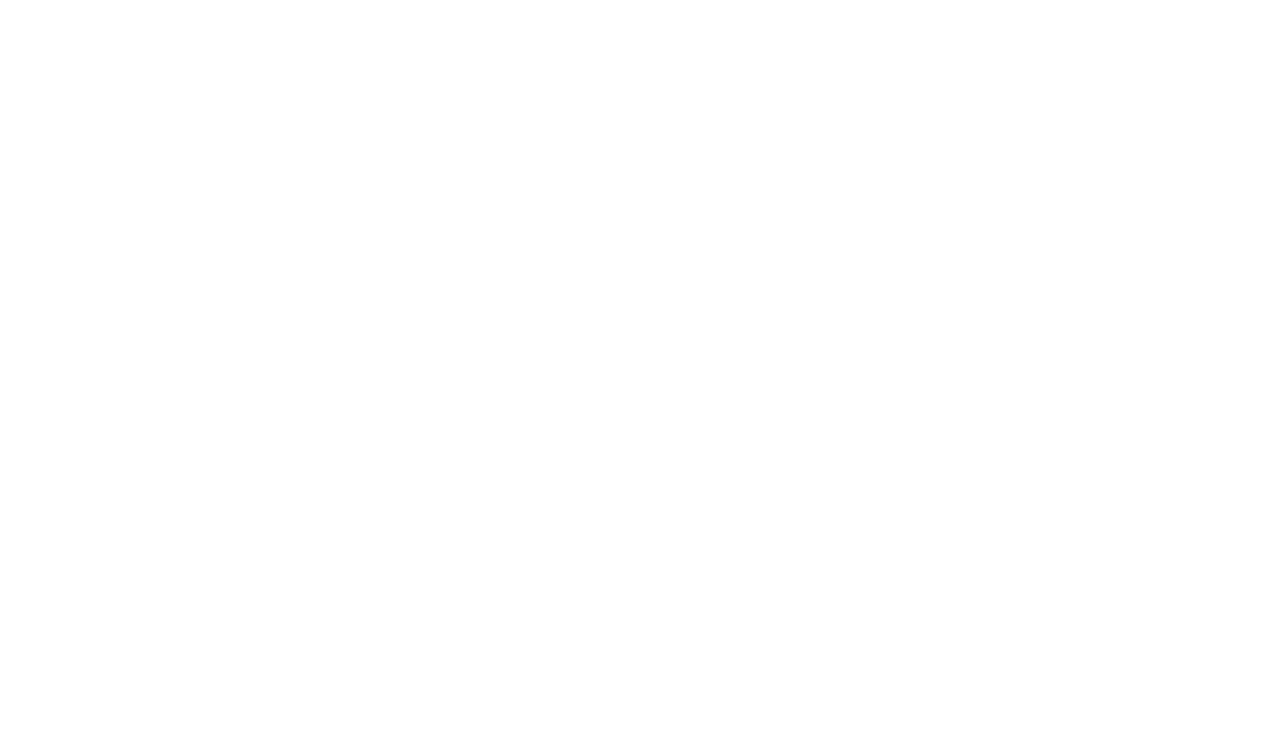
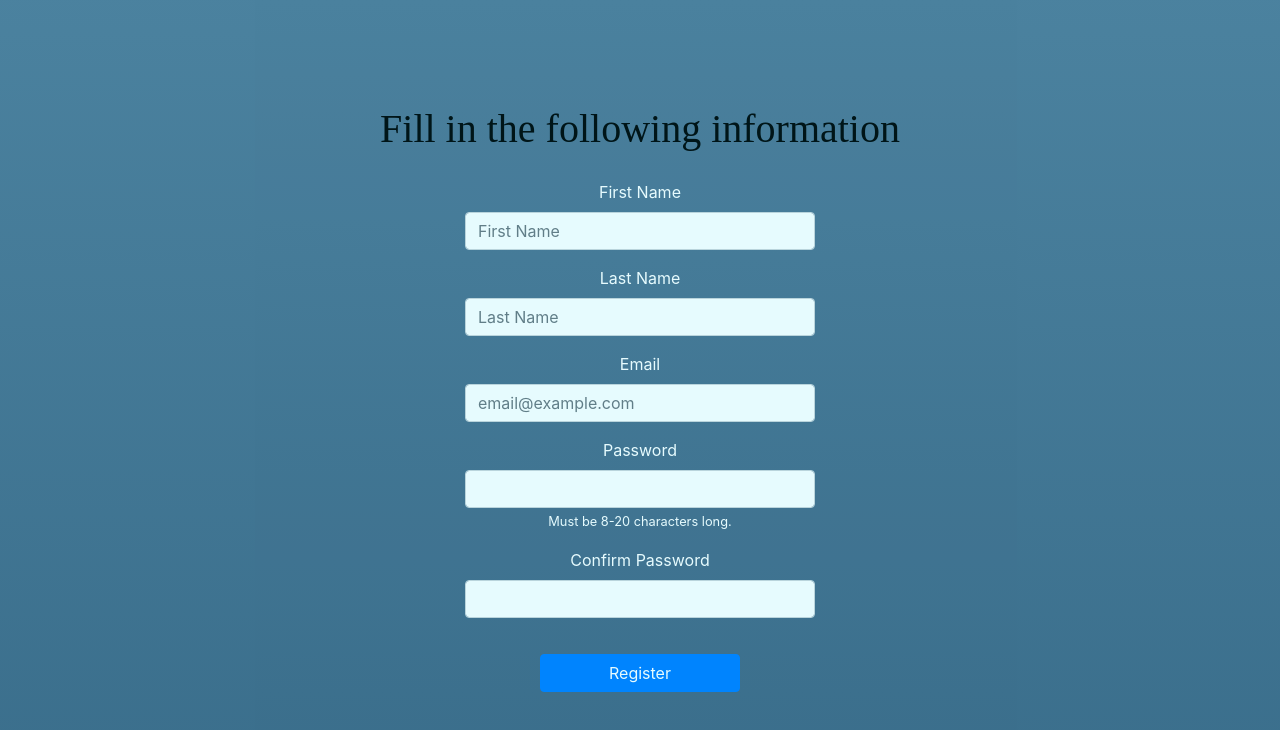
Before and after one commit to ExotronicDev/Turing-Master, a React (Create React App) app in the folder App/view/: page /TuringMachineSimulator/Register in a window 1280 px wide. Before the commit this address had no page. Shown: the top 730 px of the page. Built offline with nearby package versions, Linux system fonts and the light colour scheme.

Commit message:
TM-24 TM-29 TM-23 #inprogress  #comment Minor improvements, instalation of 'sweetalert2'

```diff
--- a/App/view/package.json
+++ b/App/view/package.json
@@ -11,6 +11,7 @@
     "react-router-dom": "^6.2.2",
     "react-scripts": "5.0.0",
     "sweetalert": "^2.1.2",
+    "sweetalert2": "^11.4.7",
     "web-vitals": "^2.1.4"
   },
   "scripts": {
--- a/App/view/src/App.js
+++ b/App/view/src/App.js
@@ -6,6 +6,7 @@ import { BrowserRouter as Router, Routes, Route } from "react-router-dom";
 import Home from "./Views/Home";
 import Register from "./Views/Register";
 import Login from "./Views/Login";
+import MainView from "./Views/MainView";
 
 class App extends Component {
 	render() {
@@ -13,16 +14,24 @@ class App extends Component {
 			<div className="App">
 				<Router>
 					<Routes>
-						<Route exact path="/" element={<Home />}></Route>
 						<Route
 							exact
-							path="/Register"
-							element={<Register />}
+							path="/TuringMachineSimulator"
+							element={<Home/>}></Route>
+						<Route
+							exact
+							path="/TuringMachineSimulator/Register"
+							element={<Register/>}
 						></Route>
 						<Route
 							exact
-							path="/Login/:user"
-							element={<Login />}
+							path="/TuringMachineSimulator/Login/:user"
+							element={<Login/>}
+						></Route>
+						<Route
+							exact
+							path="/TuringMachineSimulator/MainView"
+							element={<MainView/>}
 						></Route>
 					</Routes>
 				</Router>
--- a/App/view/src/Views/Home.js
+++ b/App/view/src/Views/Home.js
@@ -5,7 +5,7 @@ class Home extends Component {
 		return (
 			<div className="Home">
 				<p className="titulo">Turing Machine Simulator</p>
-				<form action="/login/teacher">
+				<form action="/TuringMachineSimulator/Login/teacher">
 					<button
 						id="teacher"
 						type="submit"
@@ -15,7 +15,7 @@ class Home extends Component {
 						Teacher{" "}
 					</button>
 				</form>
-				<form action="/login/student">
+				<form action="/TuringMachineSimulator/Login/student">
 					<button
 						id="student"
 						type="submit"
@@ -25,7 +25,7 @@ class Home extends Component {
 						Student{" "}
 					</button>
 				</form>
-				<form action="/register">
+				<form action="/TuringMachineSimulator/Register">
 					<button
 						id="register"
 						type="submit"
--- a/App/view/src/Views/Register.js
+++ b/App/view/src/Views/Register.js
@@ -1,30 +1,83 @@
 import React, { Component } from "react";
+//import axios from "axios";
+
+const swal = require('sweetalert2')
+
 
 class Register extends Component {
+	state = {
+		firstName: "",
+		lastName: "",
+		email: "",
+		password: "",
+		confirm: ""
+	}
+
+	//Función que actualiza los states
+    handleChange = (event) => {
+        const target = event.target;
+        const name = target.name;
+        const value = target.value;
+
+        this.setState({
+            [name] : value
+        });
+    }
+
+	submit = (event) => {
+		event.preventDefault();
+
+        if (this.state.firstName === "" || this.state.lastName === "" || this.state.email === "" || this.state.password === "" || this.state.confirm === "" ){
+            swal.fire({
+                title: 'You must fill all fields',
+                icon: 'warning',
+				iconColor: "red",
+				background: "black"
+            })
+            return;
+        }
+
+        if (this.state.password !== this.state.confirm){
+            swal.fire({
+                title: "Password doesn't match",
+                icon: 'warning',
+				iconColor: "red",
+				background: "black"
+            })
+            return;
+        }
+
+		window.location = "/TuringMachineSimulator"
+	}
+
 	render() {
 		return (
 			<div className="Register">
 				<p id="title"> Fill in the following information</p>
-				<form>
+				<form onSubmit={this.submit}>
 					<div className="form-group">
-						<label for="name">First Name</label>
+						<label for="firstName">First Name</label>
 						<input
 							type="text"
 							className="form-control"
-							id="name"
+							id="firstName"
 							placeholder="First Name"
-							name="name"
+							name="firstName"
+							onChange={this.handleChange}
+							value={this.state.firstName}
 						/>
 					</div>
 
 					<div className="form-group">
-						<label for="lastname">Last Name</label>
+						<label for="lastName">Last Name</label>
 						<input
 							type="text"
 							className="form-control"
-							id="lastname"
+							id="lastName"
 							placeholder="Last Name"
-							name="lastname"
+							name="lastName"
+							onChange={this.handleChange}
+							value={this.state.lastName}
 						/>
 					</div>
 
@@ -36,6 +89,8 @@ class Register extends Component {
 							id="email"
 							placeholder="email@example.com"
 							name="email"
+							onChange={this.handleChange}
+							value={this.state.email}
 						/>
 					</div>
 
@@ -46,6 +101,8 @@ class Register extends Component {
 							className="form-control"
 							id="password"
 							name="password"
+							onChange={this.handleChange}
+							value={this.state.password}
 						/>
 						<small
 							id="passwordHelpInline"
@@ -62,6 +119,8 @@ class Register extends Component {
 							className="form-control"
 							id="confirm"
 							name="confirm"
+							onChange={this.handleChange}
+							value={this.state.confirm}
 						/>
 					</div>
 
--- a/App/view/src/index.css
+++ b/App/view/src/index.css
@@ -5,8 +5,8 @@
 		69.9deg,
 		rgb(76, 79, 106) 3.2%,
 		rgb(118, 124, 163) 97.6%
-	);
-	background-size: 400% 400%;
+	) no-repeat center center fixed;
+	background-size: 400% 400% cover;
 	margin: auto;
 	text-align: center;
 }
@@ -22,7 +22,7 @@
 	height: 7vh;
 	top: 200px;
 
-	font-family: "Times New Roman";
+	font-family: "Lucida Handwriting"; /*Papyrus, Lucida Handwriting, Courier New */
 	font-style: normal;
 	font-weight: 500;
 	font-size: 40px;
@@ -92,6 +92,10 @@
 	width: 350px;
 }
 
+.Register label {
+  color: white;
+}
+
 .Login {
 	width: 100wh;
 	height: 100vh;
@@ -134,3 +138,57 @@
 .Login input {
 	width: 350px;
 }
+
+.MainView {
+	width: 100wh;
+	height: 100vh;
+	background: linear-gradient(179.2deg, rgb(21, 21, 212) 0.9%, rgb(53, 220, 243) 95.5%) no-repeat center center fixed;
+	background-size: 400% 400% cover;
+	margin: auto;
+	text-align: center;
+}
+
+.MainView p {
+	position: relative;
+	width: 471wh;
+	height: 7vh;
+	top: 200px;
+
+	font-family: "Lucida Handwriting"; /*Papyrus, Lucida Handwriting, Courier New */
+	font-style: normal;
+	font-weight: 500;
+	font-size: 40px;
+	line-height: 41px;
+	text-align: center;
+
+	color: #000000;
+}
+
+.MainView button {
+	font-family: "Arial";
+	font-style: normal;
+	font-weight: 400;
+	font-size: 36px;
+	text-align: center;
+	background-color: #3d03a8;
+
+	color: #ffffff;
+}
+
+.MainView #newmachine {
+	position: relative;
+	top: 250px;
+	width: 400px;
+}
+
+.MainView #mymachines {
+	position: relative;
+	top: 300px;
+	width: 400px;
+}
+
+.MainView #edit {
+	position: relative;
+	top: 350px;
+	width: 400px;
+}
```
Also changed, not shown: 1 other file (tests, documents, lock files or other folders).
